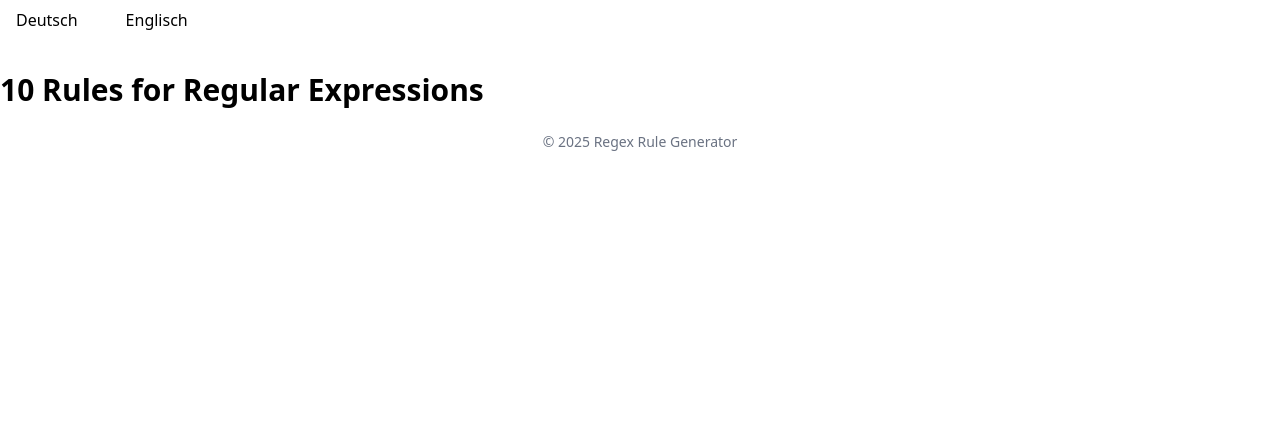
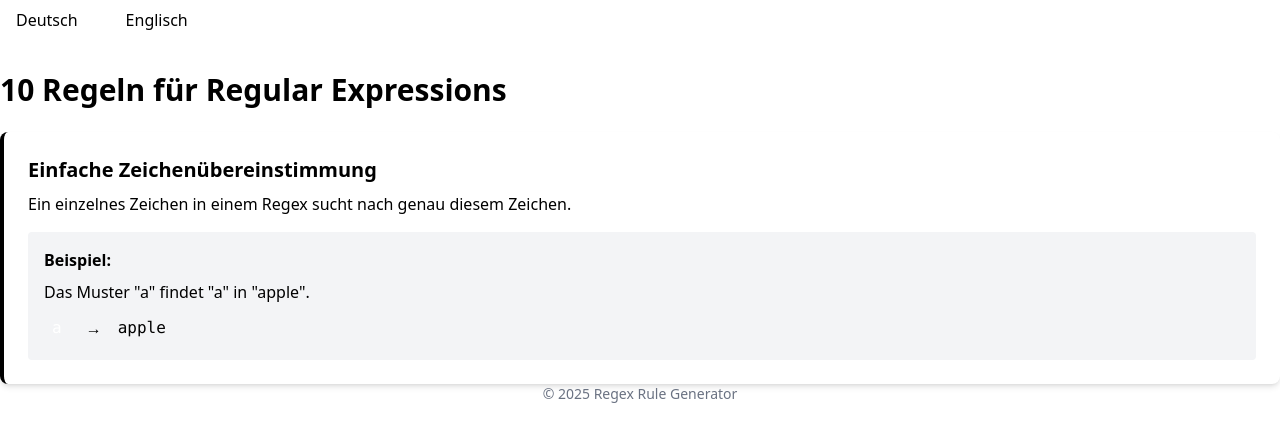
Before and after one commit to Jussif79/regex-rules-website, a Vue app: page / in a window 1280 px wide. Shown: the top 442 px of the page. Built offline with nearby package versions, Linux system fonts and the light colour scheme.

Commit message:
Add 1 Array and display

```diff
--- a/src/App.vue
+++ b/src/App.vue
@@ -6,6 +6,15 @@
 <h1 class="text-3xl font-bold mb-6">
     {{ currentLanguage === 'de' ? '10 Regeln für Regular Expressions' : '10 Rules for Regular Expressions' }}
 </h1>
+
+<div class="grid gap-6">
+    <RegexRule
+          v-for="(rule, index) in rules"
+          :key="index"
+          :rule="rule"
+          :language="currentLanguage"
+        />
+</div>
 
 <footer>
     <p class="text-center text-gray-500 text-sm">
@@ -28,6 +37,33 @@ export default {
     },
     setup() {
         const currentLanguage = ref('de')
+
+        const rules = [{
+            title: {
+                de: 'Einfache Zeichenübereinstimmung',
+                en: 'Simple character matching'
+            },
+            description: {
+                de: 'Ein einzelnes Zeichen in einem Regex sucht nach genau diesem Zeichen.',
+                en: 'A single character in a regex matches that exact character.'
+            },
+            example: {
+                de: 'Das Muster "a" findet "a" in "apple".',
+                en: 'The pattern "a" matches "a" in "apple".'
+            },
+            pattern: 'a',
+            testString: 'apple'
+        }, ]
+
+        const switchLanguage = (lang) => {
+            currentLanguage.value = lang
+        }
+
+        return {
+            currentLanguage,
+            rules,
+            switchLanguage
+        }
     }
 }
 </script>
--- a/src/components/RegexRule.vue
+++ b/src/components/RegexRule.vue
@@ -1,3 +1,30 @@
 <template>
+<div class="p-6 rounded-lg shadow-md bg-white border-l-4 border-e55812">
+    <h2 class="text-xl font-bold mb-2 text-0e4749">{{ rule.title[language] }}</h2>
+    <p class="mb-4">{{ rule.description[language] }}</p>
+    <div class="bg-gray-100 p-4 rounded">
+        <p class="font-semibold mb-2">{{ language === 'de' ? 'Beispiel:' : 'Example:' }}</p>
+        <p class="mb-2">{{ rule.example[language] }}</p>
+        <div class="flex items-center space-x-4">
+            <span class="font-mono bg-95c623 px-2 py-1 rounded text-white">{{ rule.pattern }}</span>
+            <span>→</span>
+            <span class="font-mono">{{ rule.testString }}</span>
+        </div>
+    </div>
+</div>
+</template>
 
-</template>
+<script>
+export default {
+    props: {
+        rule: {
+            type: Object,
+            required: true
+        },
+        language: {
+            type: String,
+            required: true
+        }
+    }
+}
+</script>
```
Also changed, not shown: src/components/LanguageSwitcher.vue (+4 -4 lines).
